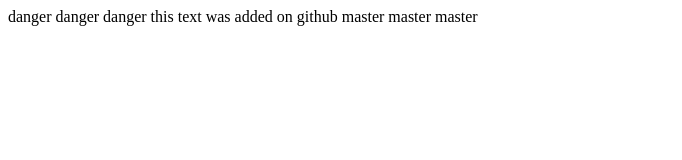
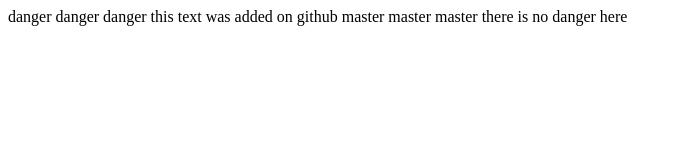
Before and after one commit to jfrimel/feb22, a plain HTML site: page index.html in a window 1280 px wide. Shown: the whole page, without its empty margins (0-682 px from the left). Drawn offline with Linux system fonts and the light colour scheme.

Commit message:
added no danger on main

```diff
--- a/index.html
+++ b/index.html
@@ -11,3 +11,5 @@ danger danger danger
 </body>
 </html>
 master master master
+
+there is no danger here
```
